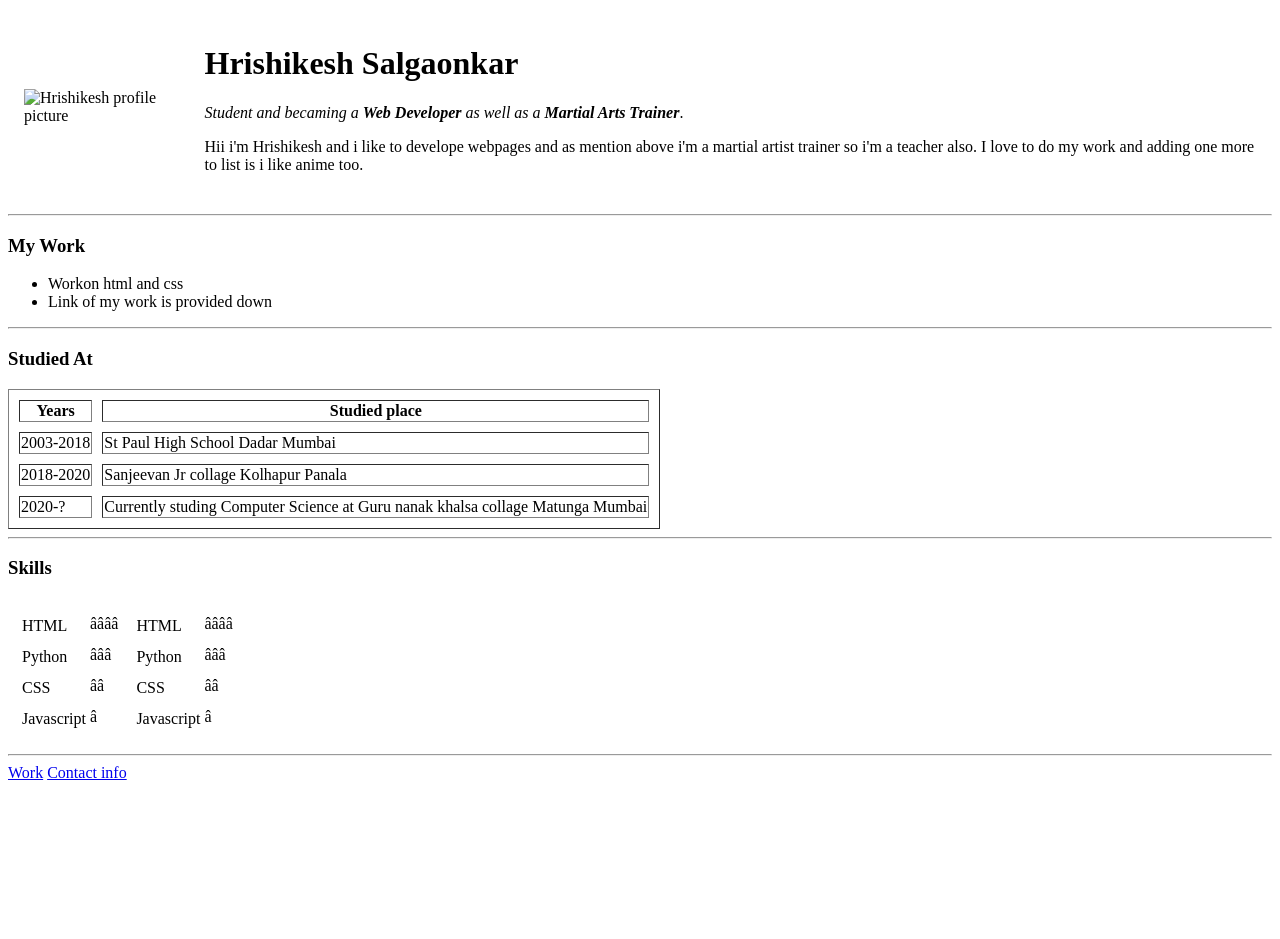
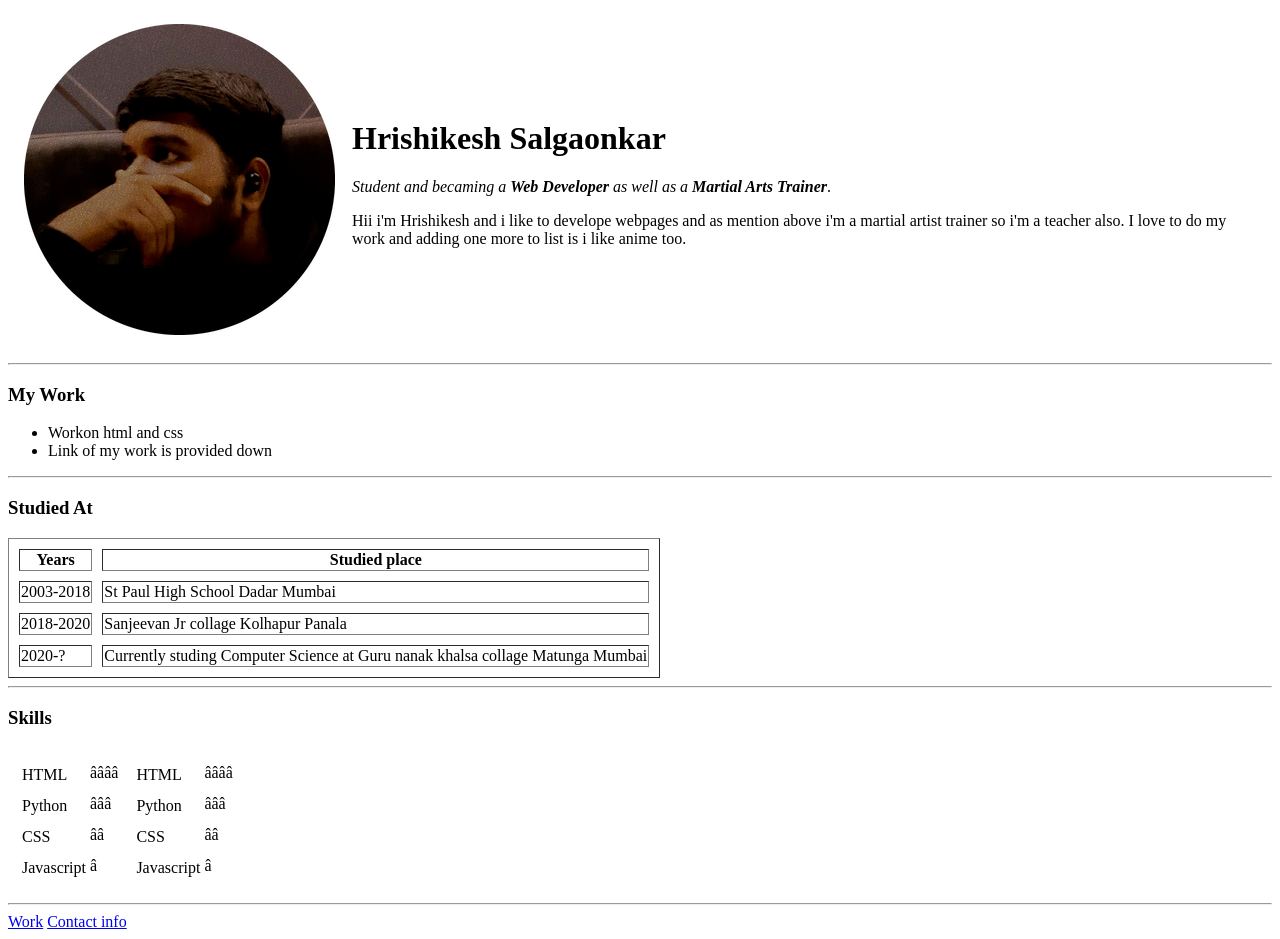
Before and after one commit to hirshi2003/cv, a plain HTML site: page index.html in a window 1280 px wide. Before the commit the page ends 800 px from the top, so only its background shows below. Drawn offline with Linux system fonts and the light colour scheme.

Commit message:
Update index.html

```diff
--- a/index.html
+++ b/index.html
@@ -9,7 +9,7 @@
     <body>
         <table cellspacing="15">
             <tr>
-                <td><img src="Snapchat-1644314006-modified.png" alt="Hrishikesh profile picture"></td>
+                <td><img src="snapchat-rsized.png" alt="Hrishikesh profile picture"></td>
                 <td><h1>Hrishikesh Salgaonkar</h1>
                     <p><em>Student and becaming a <strong>Web Developer</strong> as well as a <strong>Martial Arts Trainer</strong></em>.</p>
                     <p>Hii i'm Hrishikesh and i like to develope webpages and as mention above i'm a martial artist trainer so i'm a teacher also. I love to do my work and adding one more to list is i like anime too.</p></td>
```
